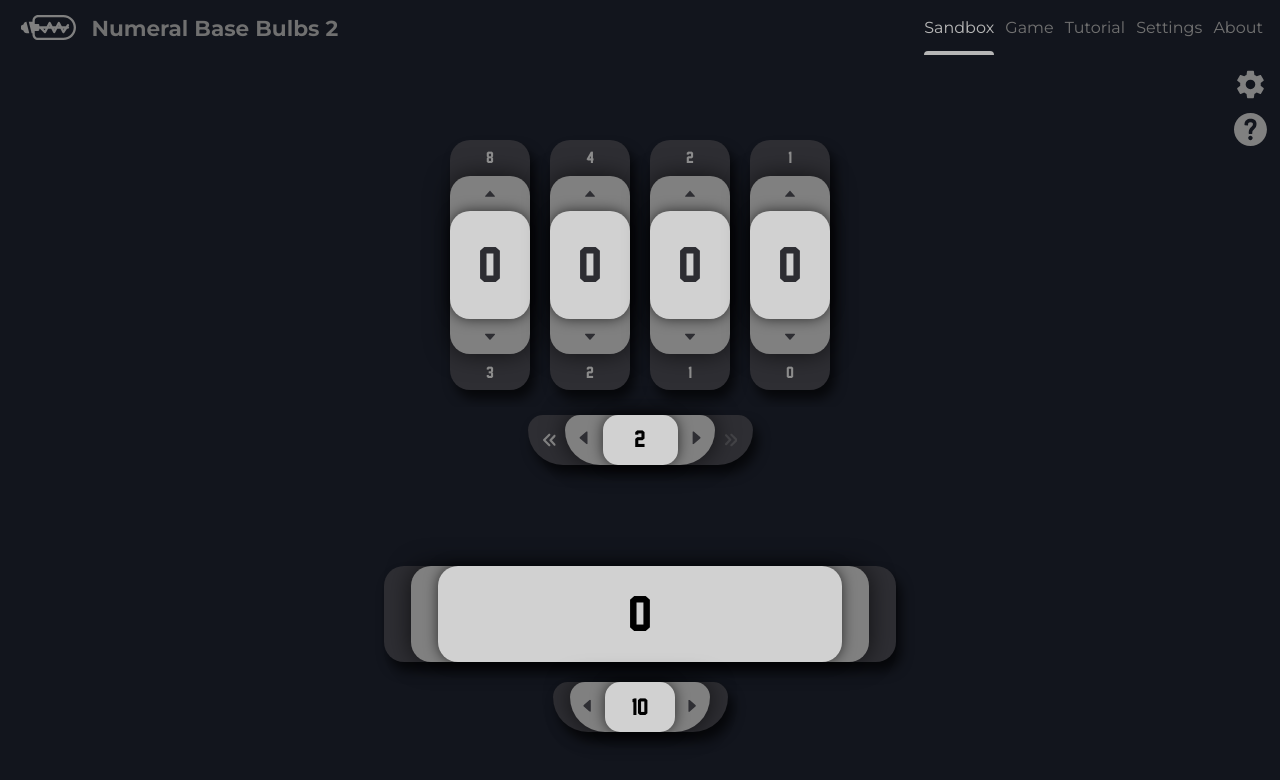
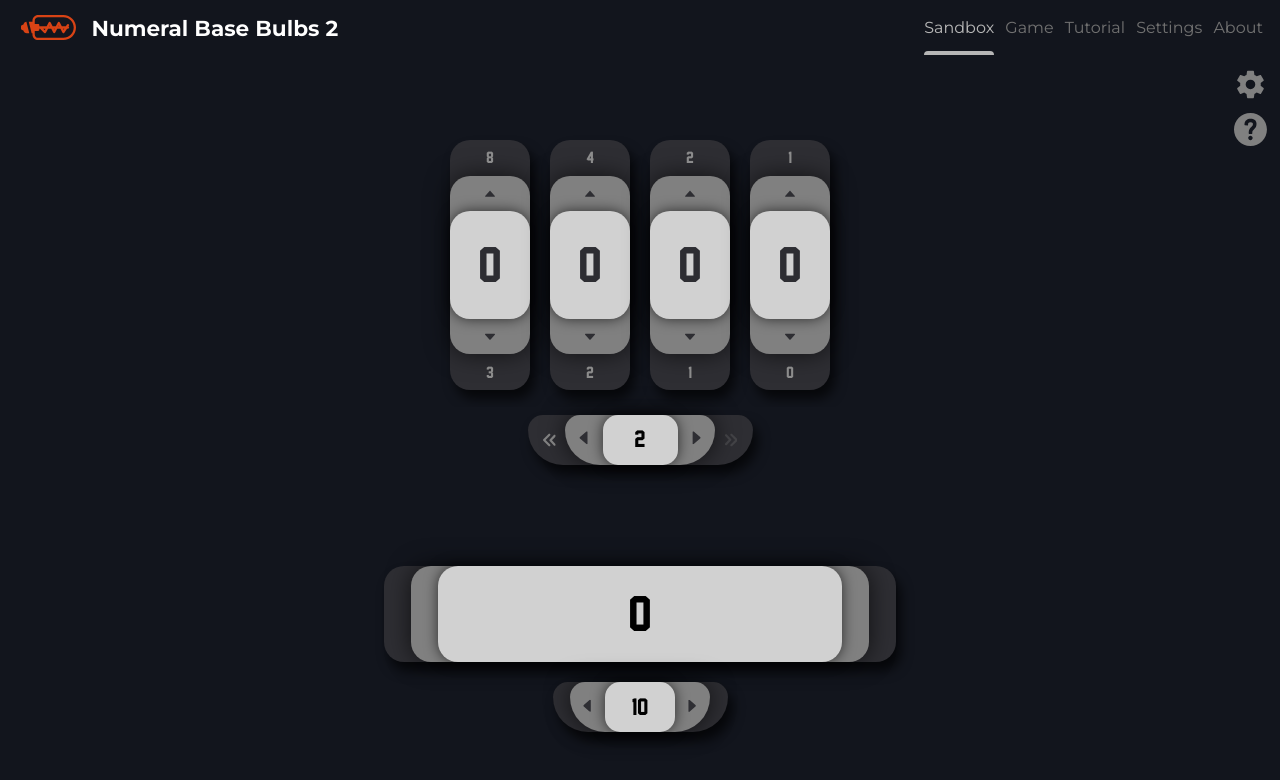
Before and after one commit to EricRovell/numeral-base-bulbs-v2, a Next.js app: page / in a window 1280 px wide. Shown: the top 780 px of the page. Built offline with nearby package versions, Linux system fonts and the light colour scheme.

Commit message:
updated theme vars

```diff
--- a/src/components/Header/header.module.css
+++ b/src/components/Header/header.module.css
@@ -23,17 +23,17 @@
 .header > h1 a {
   width: 100%;
   height: 100%;
-  color: inherit;
+  color: var(--font-color-accent-1);
 }
 
 .header > h1 a:hover {
-  color: var(--font-color-1-bright);
+  color: var(--font-color-accent-2);
 }
 
 .header svg {
   width: 100%;
   height: 100%;
-  fill: var(--color-2);
+  fill: var(--accent-1);
   transform: rotate(-90deg);
   cursor: pointer;
 }
```
